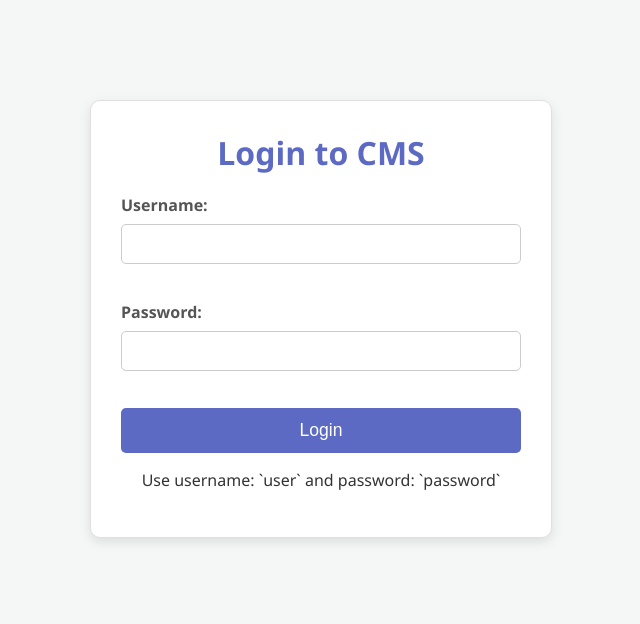
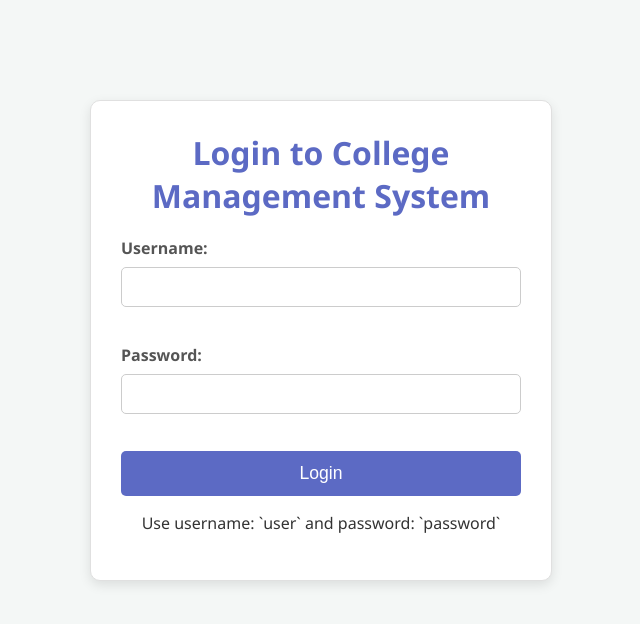
Before and after one commit to adarshshukla1-dev/College-Management-System-, a plain HTML site: page index.html in a window 1280 px wide. Shown: the whole page, without its empty margins (319-959 px from the left). Drawn offline with Linux system fonts and the light colour scheme.

Commit message:
Update index.html

```diff
--- a/index.html
+++ b/index.html
@@ -1,13 +1,13 @@
 <!DOCTYPE html>
 <html>
   <head>
-    <title>College Management System (Frontend Only)</title>
+    <title>College Management System </title>
     <link rel="stylesheet" href="styles.css" />
   </head>
   <body>
     <!-- Login Container -->
     <div id="login-container">
-      <h1 class="title">Login to CMS</h1>
+      <h1 class="title">Login to College Management System</h1>
       <form id="login-form">
         <label for="username">Username:</label>
         <input type="text" id="username" name="username" required /><br /><br />
```
